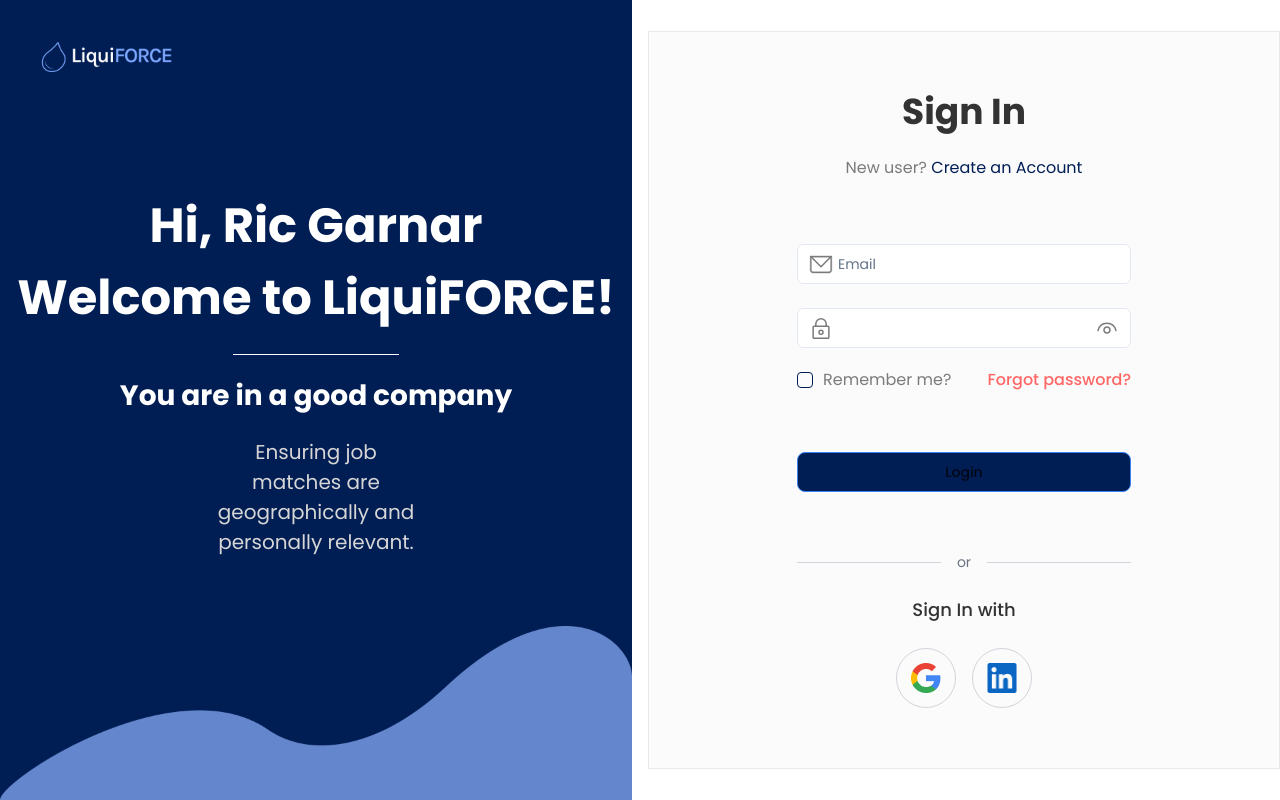
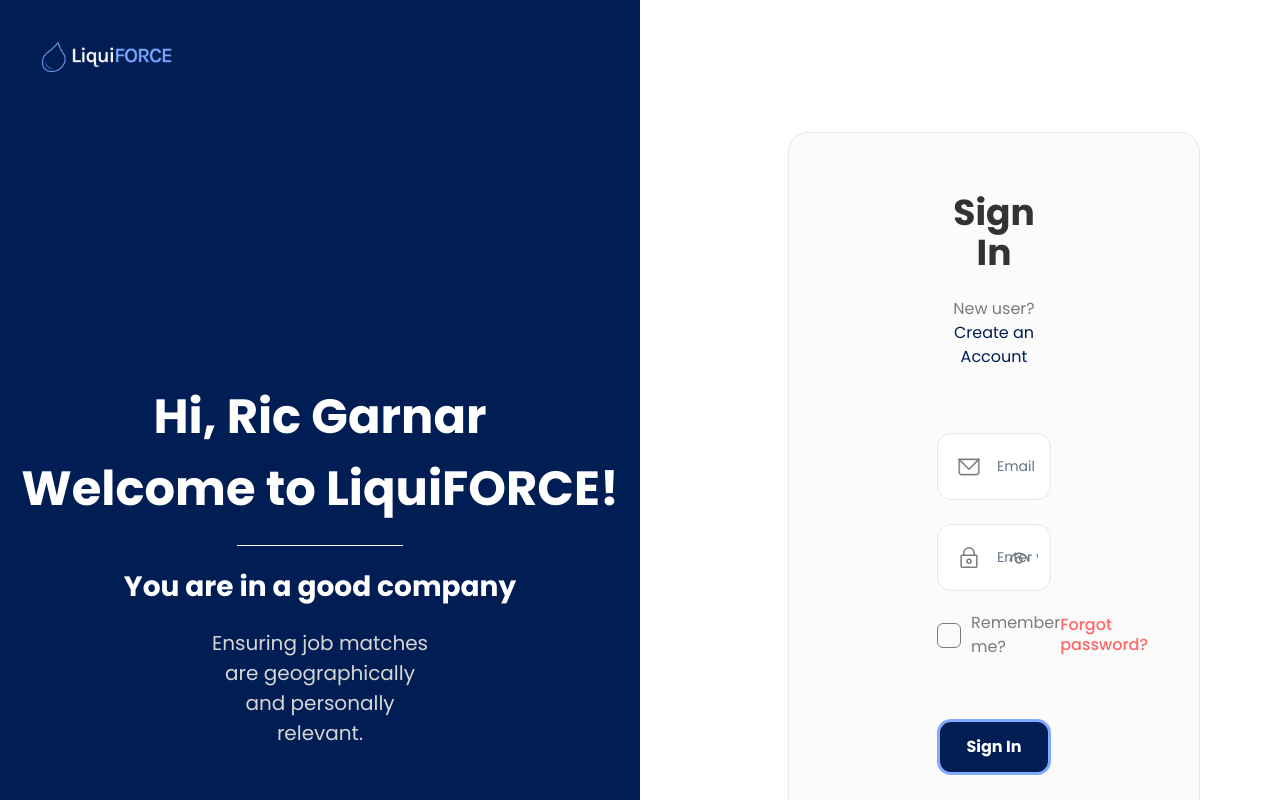
Before and after one commit to zaghum-abbas/liquiForce, a Next.js app: page /login in a window 1280 px wide. Shown: the top 800 px of the page. Built offline with nearby package versions, Linux system fonts and the light colour scheme.

Commit message:
screen set

```diff
--- a/public/Icons/index.jsx
+++ b/public/Icons/index.jsx
@@ -71,7 +71,7 @@
   return (
     <svg
       width="24"
-      height="25"
+      height="24"
       viewBox="0 0 24 25"
       fill="none"
       xmlns="http://www.w3.org/2000/svg"
--- a/src/app/globals.css
+++ b/src/app/globals.css
@@ -17,13 +17,14 @@
     --foreground: 222.2 84% 4.9%;
     --card: 0, 0%, 98.43%;
     --card-foreground: 222.2 84% 4.9%;
+    --card-stroke: 0, 0%, 91%, 1;
     --black: #333333;
     --popover: 0 0% 100%;
     --popover-foreground: 222.2 84% 4.9%;
     --primary: #001e54;
     --primary-foreground: #ffffff;
     --secondary: 220, 100%, 75%, 1;
-    --secondary-foreground: 222.2 47.4% 11.2%;
+    --secondary-foreground: 0, 0%, 100%, 1;
     --muted: 210 40% 96.1%;
     --muted-foreground: 215.4 16.3% 46.9%;
     --accent: 210 40% 96.1%;
--- a/src/components/ui/button.jsx
+++ b/src/components/ui/button.jsx
@@ -5,22 +5,22 @@
 import { cn } from "@/lib/utils";
 
 const buttonVariants = cva(
-  "inline-flex items-center justify-center whitespace-nowrap rounded-md text-sm font-medium ring-offset-background transition-colors focus-visible:outline-none focus-visible:ring-2 focus-visible:ring-ring focus-visible:ring-offset-2 disabled:pointer-events-none disabled:opacity-50",
+  "inline-flex items-center justify-center whitespace-nowrap  text-base font-semibold ring-offset-background transition-colors focus-visible:outline-none focus-visible:ring-2 focus-visible:ring-ring focus-visible:ring-offset-2 disabled:pointer-events-none disabled:opacity-50",
   {
     variants: {
       variant: {
-        default: "bg-primary text-primary-foreground hover:bg-primary/90",
+        default: "bg-primary text-primary-foreground ",
         destructive:
           "bg-destructive text-destructive-foreground hover:bg-destructive/90",
         outline:
-          "border border-solid border-blue-500 rounded-lg bg-secondary hover:bg-accent hover:text-accent-foreground", // Adjusted for custom border
+          "border-[3px] border-solid border-secondary rounded-[14px] bg-secondary  text-primary-foreground",
         secondary:
           "bg-secondary text-secondary-foreground hover:bg-secondary/80",
         ghost: "hover:bg-accent hover:text-accent-foreground",
         link: "text-primary underline-offset-4 hover:underline",
       },
       size: {
-        default: "h-10 px-4 py-2",
+        default: "h-14 px-4 py-2",
         sm: "h-9 rounded-md px-3",
         lg: "h-11 rounded-md px-8",
         icon: "h-10 w-10",
--- a/src/components/ui/checkbox.jsx
+++ b/src/components/ui/checkbox.jsx
@@ -1,24 +1,36 @@
-"use client"
+"use client";
 
-import * as React from "react"
-import * as CheckboxPrimitive from "@radix-ui/react-checkbox"
-import { Check } from "lucide-react"
+import * as React from "react";
+import * as CheckboxPrimitive from "@radix-ui/react-checkbox";
+import { Check } from "lucide-react";
 
-import { cn } from "@/lib/utils"
+import { cn } from "@/lib/utils";
 
-const Checkbox = React.forwardRef(({ className, ...props }, ref) => (
+const Checkbox = React.forwardRef(
+  ({ className, checked, onCheckedChange, ...props }, ref) => (
     <CheckboxPrimitive.Root
       ref={ref}
       className={cn(
-      "peer h-4 w-4 shrink-0 rounded-sm border border-primary ring-offset-background focus-visible:outline-none focus-visible:ring-2 focus-visible:ring-ring focus-visible:ring-offset-2 disabled:cursor-not-allowed disabled:opacity-50 data-[state=checked]:bg-primary data-[state=checked]:text-primary-foreground",
+        "peer h-[25px] w-6 shrink-0 rounded-md  ring-offset-background focus-visible:outline-none focus-visible:ring-2 focus-visible:ring-ring focus-visible:ring-offset-2 disabled:cursor-not-allowed disabled:opacity-50 data-[state=checked]:bg-primary data-[state=checked]:text-primary-foreground",
+        {
+          "border border-primary bg-primary": checked,
+          "border border-darkgrey bg-transparent": !checked,
+        },
         className
       )}
-    {...props}>
-    <CheckboxPrimitive.Indicator className={cn("flex items-center justify-center text-current")}>
+      checked={checked}
+      onCheckedChange={onCheckedChange}
+      {...props}
+    >
+      {console.log("checked", checked)}
+      <CheckboxPrimitive.Indicator
+        className={cn("flex items-center justify-center text-current")}
+      >
         <Check className="h-4 w-4" />
       </CheckboxPrimitive.Indicator>
     </CheckboxPrimitive.Root>
-))
-Checkbox.displayName = CheckboxPrimitive.Root.displayName
+  )
+);
+Checkbox.displayName = CheckboxPrimitive.Root.displayName;
 
-export { Checkbox }
+export { Checkbox };
--- a/src/components/ui/input.jsx
+++ b/src/components/ui/input.jsx
@@ -7,14 +7,14 @@
       <input
         type={type}
         className={cn(
-          "flex h-10 w-full rounded-md border bg-background px-3 py-2 text-sm ring-offset-background file:border-0 file:bg-transparent file:text-sm file:font-medium placeholder:text-muted-foreground focus-visible:outline-none",
-          error ? "border-red-500" : "border-input",
+          "flex h-[67px] w-full rounded-[14px] border bg-background px-3 py-2 text-sm ring-offset-background file:border-0 file:bg-transparent file:text-sm file:font-medium placeholder:text-muted-foreground focus-visible:outline-none",
+          error ? "border-negative" : "border-input",
           className
         )}
         ref={ref}
         {...props}
       />
-      {error && <div className="text-red-500 mt-2 text-sm">{error}</div>}
+      <div className="absolute text-negative mt-1 text-sm">{error}</div>
     </div>
   );
 });
--- a/src/view/login/form.jsx
+++ b/src/view/login/form.jsx
@@ -1,6 +1,6 @@
 "use client";
 import React, { useState } from "react";
-import { Formik, Form, Field, ErrorMessage } from "formik";
+import { Formik, Form } from "formik";
 import { Input } from "@/components/ui/input";
 import { Button } from "@/components/ui/button";
 import * as Yup from "yup";
@@ -9,8 +9,8 @@
 
 const LoginForm = () => {
   const [showPassword, setShowPassword] = useState(false);
+  const [checked, setChecked] = useState(false);
   const handleSubmit = (values, { setSubmitting }) => {
-    // Handle form submission
     console.log(values);
     setSubmitting(false);
   };
@@ -18,6 +18,11 @@
     console.log("calling");
     setShowPassword((pre) => !pre);
   };
+  const handleCheckedChange = (e) => {
+    console.log("E", e);
+    setChecked(e);
+  };
+
   return (
     <Formik
       initialValues={{ email: "", password: "" }}
@@ -27,32 +32,34 @@
       {({ isSubmitting, handleChange, errors, touched }) => (
         <Form>
           <div className="mb-6 relative">
-            <div className="absolute inset-y-0 left-0 flex items-center pl-3 cursor-pointer">
+            <div className="absolute inset-y-0 left-0 flex items-center pl-5 cursor-pointer">
               <EmailIcon />
             </div>
             <Input
               type="email"
               name="email"
               error={touched.email && errors.email}
-              placeholder="Email"
-              className="w-full pl-10"
+              placeholder="Email your email address"
+              className="w-full pl-[59px]"
               onChange={handleChange}
             />
           </div>
 
           <div className="mb-5 relative">
-            <div className="absolute inset-y-0 left-0 flex items-center pl-3 cursor-pointer">
+            <div className="absolute inset-y-0 left-0 flex items-center pl-5  cursor-pointer">
               <LockIcon />
             </div>
             <Input
               id="password"
               name="password"
+              placeholder="Enter your Password"
               type={showPassword ? "text" : "password"}
+              error={touched.password && errors.password}
               autoComplete="current-password"
-              className="w-full pl-10"
+              className="w-full pl-[59px]"
             />
             <div
-              className="absolute inset-y-0 right-0 flex items-center pr-3 cursor-pointer"
+              className="absolute inset-y-0 right-0 flex items-center pr-5 cursor-pointer"
               onClick={handleShow}
             >
               {showPassword ? (
@@ -69,15 +76,14 @@
                 />
               )}
             </div>
-            <ErrorMessage
-              name="password"
-              component="div"
-              className="text-red-600 text-sm"
-            />
           </div>
+
           <div className="flex items-center justify-between mb-[60px]">
             <div className="flex items-center">
-              <Checkbox />
+              <Checkbox
+                checked={checked}
+                onCheckedChange={handleCheckedChange}
+              />
               <label className="block  font-normal leading-6 text-darkgrey text-[16px] ml-[10px]">
                 Remember me?
               </label>
@@ -94,7 +100,7 @@
             disabled={isSubmitting}
             variant={"outline"}
           >
-            Login
+            Sign In
           </Button>
         </Form>
       )}
@@ -102,13 +108,8 @@
   );
 };
 
-// Define the validation schema using Yup with custom error messages
 const LoginSchema = Yup.object().shape({
-  email: Yup.string()
-    .email("Please enter a valid email address")
-    .required("Email required"),
-  password: Yup.string()
-    .min(6, "Password must be at least 6 characters")
-    .required("Password required"),
+  email: Yup.string().required("Email required"),
+  password: Yup.string().required("Password required"),
 });
 export default LoginForm;
--- a/src/view/login/login.jsx
+++ b/src/view/login/login.jsx
@@ -8,7 +8,7 @@
   const splashTextFirst = "Hi, Ric Garnar";
   const splashTextScound = "Welcome to LiquiFORCE!";
   return (
-    <div className="grid grid-cols-12 gap-4 min-h-screen">
+    <div className="grid grid-cols-12 min-h-screen">
       {/* Left side with colored background */}
       <div className="col-span-6 bg-primary">
         <SharedComponent
@@ -19,9 +19,9 @@
 
       {/* Right side with form */}
 
-      <div className="col-span-6 bg-white flex justify-center items-center">
-        <div className="w-full max-w-[742px]">
-          <div className="bg-card rounded-20 border py-[60px] px-[148px] border-solid border-[#E9E9E9]">
+      <div className="col-span-6 bg-white flex justify-center items-center ">
+        <div className="w-full">
+          <div className="bg-card rounded-[20px] border py-[60px] px-[148px] border-solid border-[#E9E9E9] mt-[132px] mb-[71px] mr-20 ml-[148px]">
             <h1 className="text-4xl font-semibold text-black mb-6 text-center">
               Sign In
             </h1>
@@ -54,6 +54,14 @@
               </div>
             </div>
           </div>
+          <div className="w-full h-[41px] border-t border-solid border-t-cardstroke  mb-5 flex justify-center space-x-10 items-end">
+            <span className="font-normal text-sm underline text-darkgrey">
+              Privacy Policy
+            </span>
+            <span className="font-normal text-sm underline text-darkgrey">
+              Terms & Conditions
+            </span>
+          </div>
         </div>
       </div>
     </div>
--- a/tailwind.config.js
+++ b/tailwind.config.js
@@ -32,9 +32,11 @@
           DEFAULT: "var(--primary)",
           foreground: "var(--primary-foreground)",
         },
+        cardstroke: "hsl(var(--card-stroke))",
+
         secondary: {
           DEFAULT: "hsl(var(--secondary))",
-          // foreground: "hsl(var(--secondary-foreground))",
+          foreground: "hsl(var(--secondary-foreground))",
         },
         destructive: {
           DEFAULT: "hsl(var(--destructive))",
```
Lines whose indentation alone changed are shown as unchanged.
